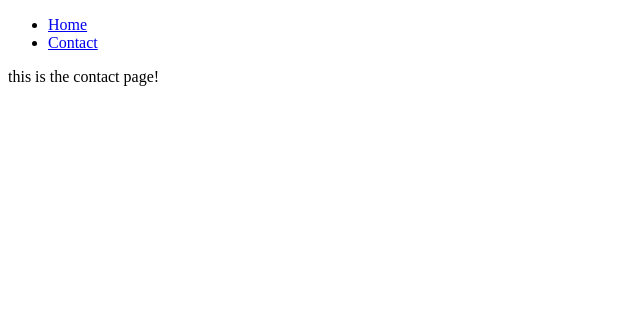
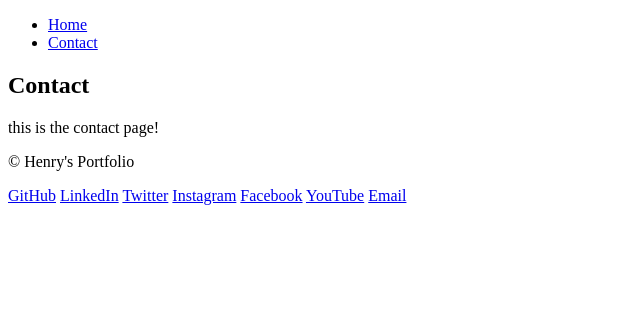
Before and after one commit to henrie-ibeh/portfolio, a Django app: template main/templates/contact.html in a window 1280 px wide. Shown: the top 312 px of the page, without its empty margins (0-640 px from the left). Run offline with Django 5.2, Linux system fonts and the light colour scheme; the template is opened without the code that fills it, so the values that code supplies are empty.

Commit message:
Debug set to false, corrections on base and contact templates, whitenoise added

```diff
--- a/main/templates/base.html
+++ b/main/templates/base.html
@@ -3,12 +3,11 @@
 <!DOCTYPE html>
 <html lang="en">
   <head>
-    <meta charset="UTF-8">
-    <meta name="viewport" content="width=device-width, initial-scale=1.0">
+    <meta charset="UTF-8" />
+    <meta name="viewport" content="width=device-width, initial-scale=1.0" />
     <title>{% block title %}Portfolio - Home{% endblock title %}</title>
-    <link rel="stylesheet" href="{% static 'css/base.css' %}">
-    {% block extrahead %}
-    {% endblock extrahead %}
+    <link rel="stylesheet" href="{% static 'css/base.css' %}" />
+    {% block extrahead %} {% endblock extrahead %}
   </head>
   <body>
     <header>
@@ -17,12 +16,21 @@
         <li><a href="/contact">Contact</a></li>
       </ul>
     </header>
-    <main>
-        {% block content %}
-        {% endblock content %}
-    </main>
+    <main>{% block content %} {% endblock content %}</main>
 
-    {% block extra_js %}
-    {% endblock extra_js %}
+    {% block extra_js %} {% endblock extra_js %}
+
+    <footer>
+      <p>&copy; Henry's Portfolio</p>
+      <p>
+        <a href="https://github.com/henrie-ibeh">GitHub</a>
+        <a href="https://www.linkedin.com/in/henry-ibeh-971061197/">LinkedIn</a>
+        <a href="https://x.com/Henriefloat">Twitter</a>
+        <a href="https://www.instagram.com/its_a_floating_world/">Instagram</a>
+        <a href="https://web.facebook.com/ibehuk">Facebook</a>
+        <a href="https://www.youtube.com/@ibehhenrie">YouTube</a>
+        <a href="ibehhenrie@gmail.com">Email</a>
+      </p>
+    </footer>
   </body>
 </html>
--- a/main/templates/contact.html
+++ b/main/templates/contact.html
@@ -1,13 +1,7 @@
-{% extends 'base.html' %}
-{% load static %}
-
-{% block title %}
-  Contact Page
+{% extends 'base.html' %} {% load static %} {% block title %} Contact Page
+{%endblock %} {% block extrahead %}
+<link rel="stylesheet" href="{% static 'css/contact.css' %}" />
+{% endblock %} {% block content %}
+<h2>Contact</h2>
+<p>this is the contact page!</p>
 {% endblock %}
-{% block extrahead %}
-  <link rel="stylesheet" href="{% static 'css/contact.css' %}" />
-{% endblock %}
-
-{% block content %}
-  <p>this is the contact page!</p>
-{% endblock %}
--- a/portfolio/settings.py
+++ b/portfolio/settings.py
@@ -25,7 +25,7 @@ SECRET_KEY = "django-insecure-da%1qpjcou=#3bhy6(2oheqixuc36ftjbv!3lyf3bo5cynh($u
 
 # SECURITY WARNING: don't run with debug turned on in production!
 DEBUG = True
-ALLOWED_HOSTS = []
+ALLOWED_HOSTS = ['*']
 
 
 # Application definition
@@ -48,6 +48,7 @@ MIDDLEWARE = [
     "django.contrib.auth.middleware.AuthenticationMiddleware",
     "django.contrib.messages.middleware.MessageMiddleware",
     "django.middleware.clickjacking.XFrameOptionsMiddleware",
+    'whitenoise.middleware.WhiteNoiseMiddleware',
 ]
 
 ROOT_URLCONF = "portfolio.urls"
```
Lines whose indentation alone changed are shown as unchanged.
